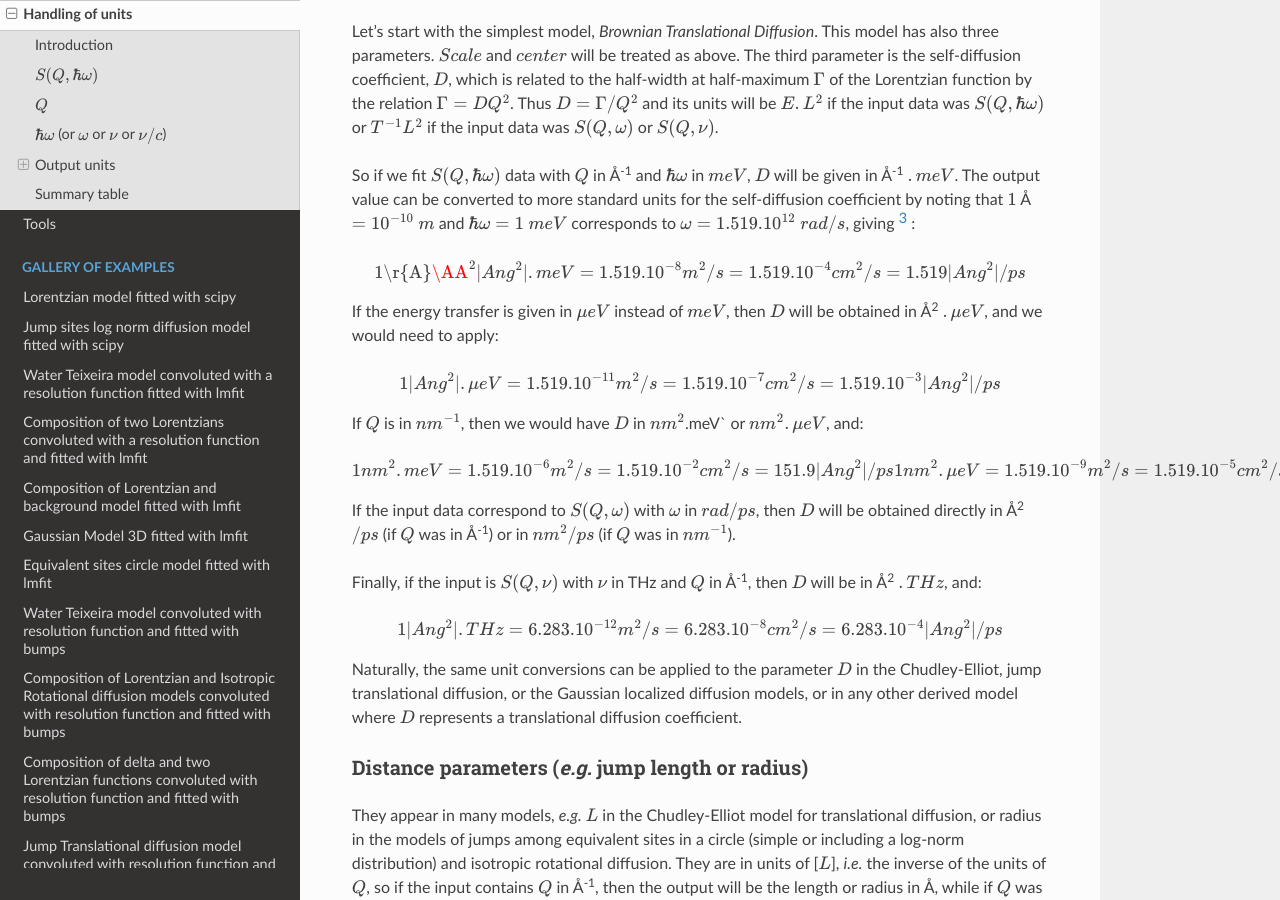
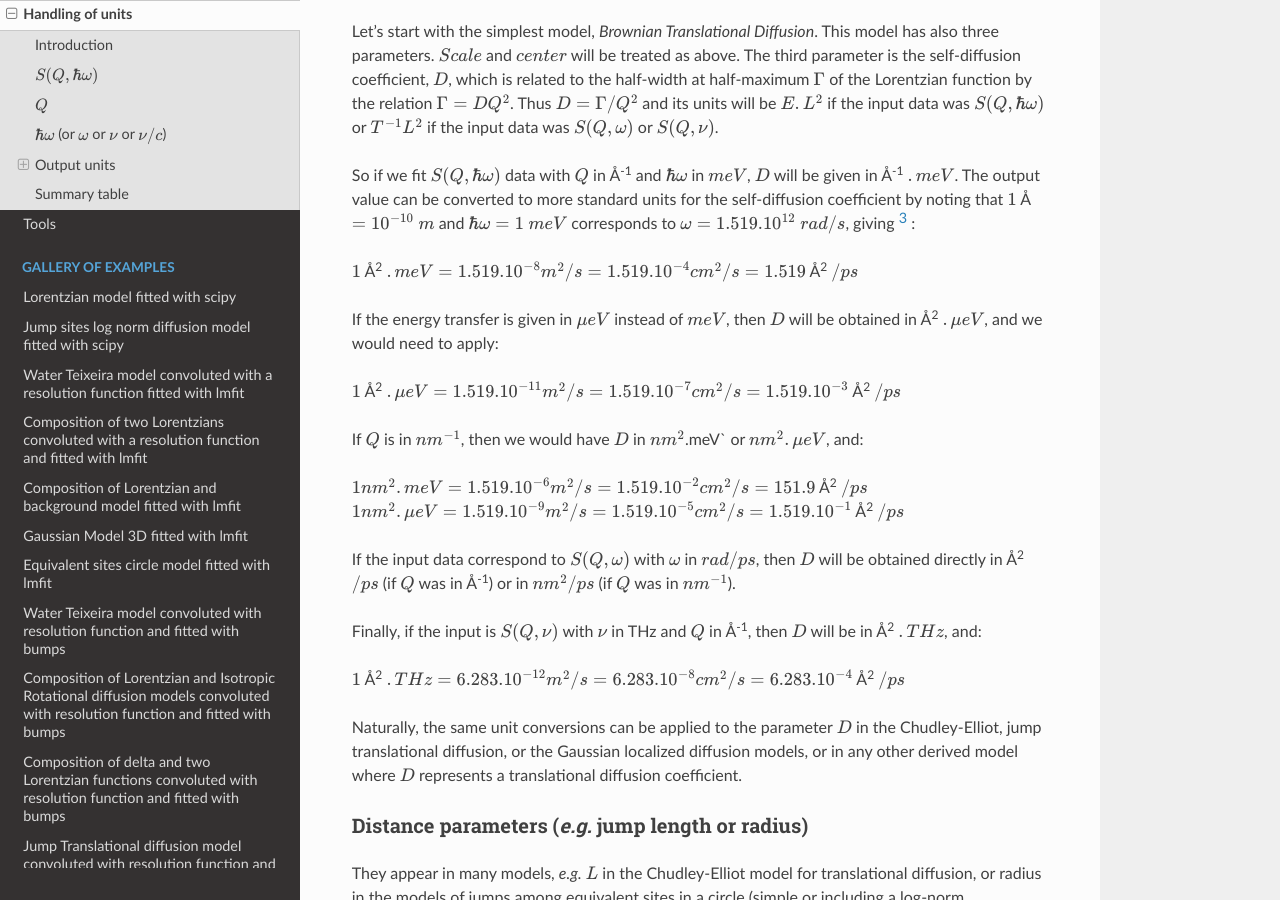
Before and after one commit to celinedurniak/test_nbsphinx, a Sphinx documentation site: the page built from docs/handling_units.rst, in a window 1280 px wide and 900 px high, scrolled down 1698 px. Built offline with Sphinx 7.4.7 and the Read the Docs theme 2.0.0, drawn with Linux system fonts in a browser that asks for light colours.

```diff
--- a/docs/handling_units.rst
+++ b/docs/handling_units.rst
@@ -101,23 +101,21 @@ can be converted to more standard units for the self-diffusion coefficient by no
 :math:`1` |Ang| :math:`= 10^{-10}\ m` and :math:`\hbar\omega = 1\ meV` corresponds to
 :math:`\omega=1.519.10^{12}\ rad/s`, giving [#f3]_ :
 
-.. math::
-    1 \text{\r{A}} \AA^2  |Ang^2|.meV = 1.519.10^{-8} m^2/s = 1.519.10^{-4} cm^2/s = 1.519 |Ang^2|/ps
+:math:`1` |Ang^2| :math:`.meV = 1.519.10^{-8} m^2/s = 1.519.10^{-4} cm^2/s = 1.519` |Ang^2| :math:`/ps`
 
 
 If the energy transfer is given in :math:`\mu eV` instead of :math:`meV`, then :math:`D` will be
 obtained in |Ang^2| :math:`.\mu eV`, and we would need to apply:
 
-.. math::
-    1 {|Ang^2|}.\mu eV = 1.519.10^{-11} m^2/s = 1.519.10^{-7} cm^2/s = 1.519.10^{-3} |Ang^2|/ps
+:math:`1` |Ang^2| :math:`.\mu eV = 1.519.10^{-11} m^2/s = 1.519.10^{-7} cm^2/s = 1.519.10^{-3}` |Ang^2| :math:`/ps`
 
 
 If :math:`Q` is in :math:`nm^{-1}`, then we would have :math:`D` in :math:`nm^2`.meV` or
 :math:`nm^2.\mu eV`, and:
 
-.. math::
-    1 nm^2.meV = 1.519.10^{-6} m^2/s = 1.519.10^{-2} cm^2/s = 151.9  |Ang^2|/ps
-    1 nm^2.\mu eV = 1.519.10^{-9} m^2/s = 1.519.10^{-5} cm^2/s = 1.519.10^{-1} |Ang^2|/ps
+:math:`1 nm^2.meV = 1.519.10^{-6} m^2/s = 1.519.10^{-2} cm^2/s = 151.9` |Ang^2| :math:`/ps`
+:math:`1 nm^2.\mu eV = 1.519.10^{-9} m^2/s = 1.519.10^{-5} cm^2/s = 1.519.10^{-1}` |Ang^2| :math:`/ps`
+
 
 If the input data correspond to :math:`S(Q, \omega)` with :math:`\omega` in :math:`rad/ps`, then
 :math:`D` will be obtained directly in |Ang^2| :math:`/ps` (if :math:`Q` was in |Ang^-1|) or in
@@ -126,9 +124,7 @@ If the input data correspond to :math:`S(Q, \omega)` with :math:`\omega` in :mat
 Finally, if the input is :math:`S(Q, \nu)` with :math:`\nu` in THz and :math:`Q` in
 |Ang^-1|, then :math:`D` will be in |Ang^2| :math:`.THz`, and:
 
-.. math::
-
-    1 |Ang^2|.THz = 6.283.10^{-12} m^2/s = 6.283.10^{-8} cm^2/s = 6.283.10^{-4} |Ang^2|/ps
+:math:`1` |Ang^2| :math:`.THz = 6.283.10^{-12} m^2/s = 6.283.10^{-8} cm^2/s = 6.283.10^{-4}` |Ang^2| :math:`/ps`
 
 Naturally, the same unit conversions can be applied to the parameter :math:`D` in the
 Chudley-Elliot, jump translational diffusion, or the Gaussian localized diffusion models, or in any
```
Also changed, not shown: other parts of docs/handling_units.rst (+1 -1 lines), docs/conf.py (+4 -4 lines).
